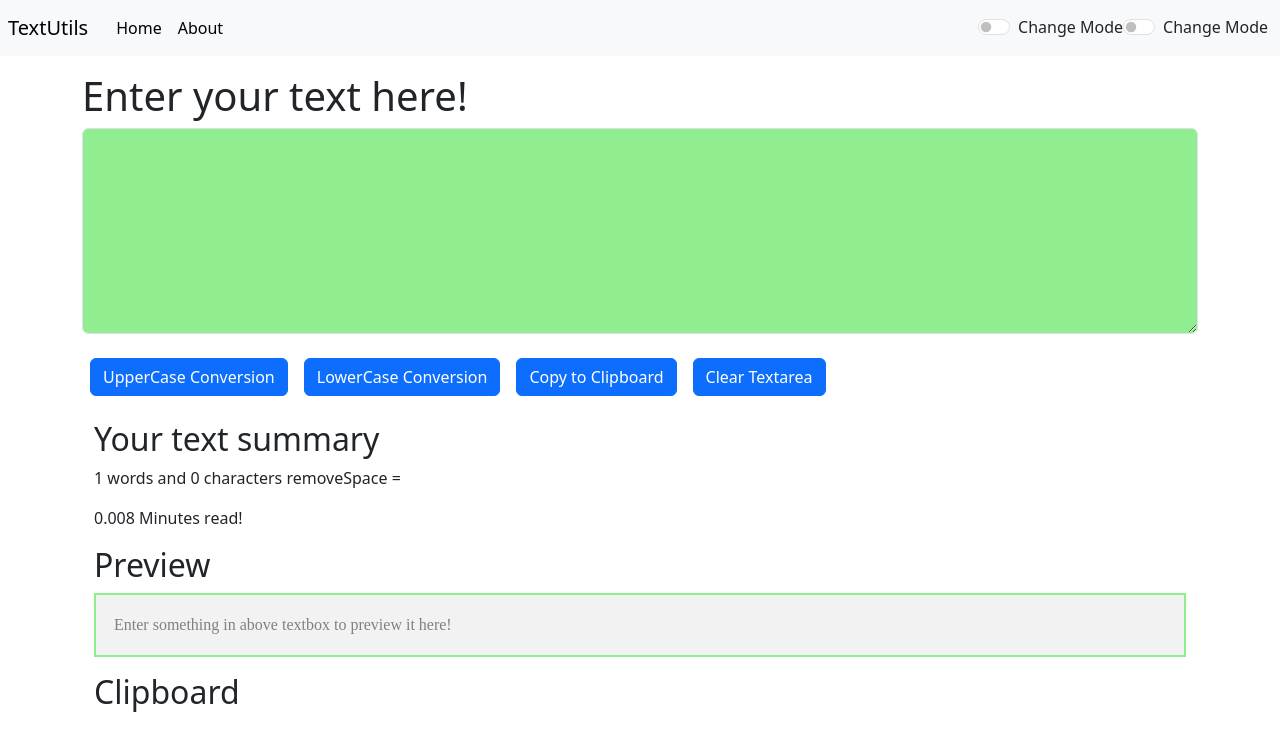
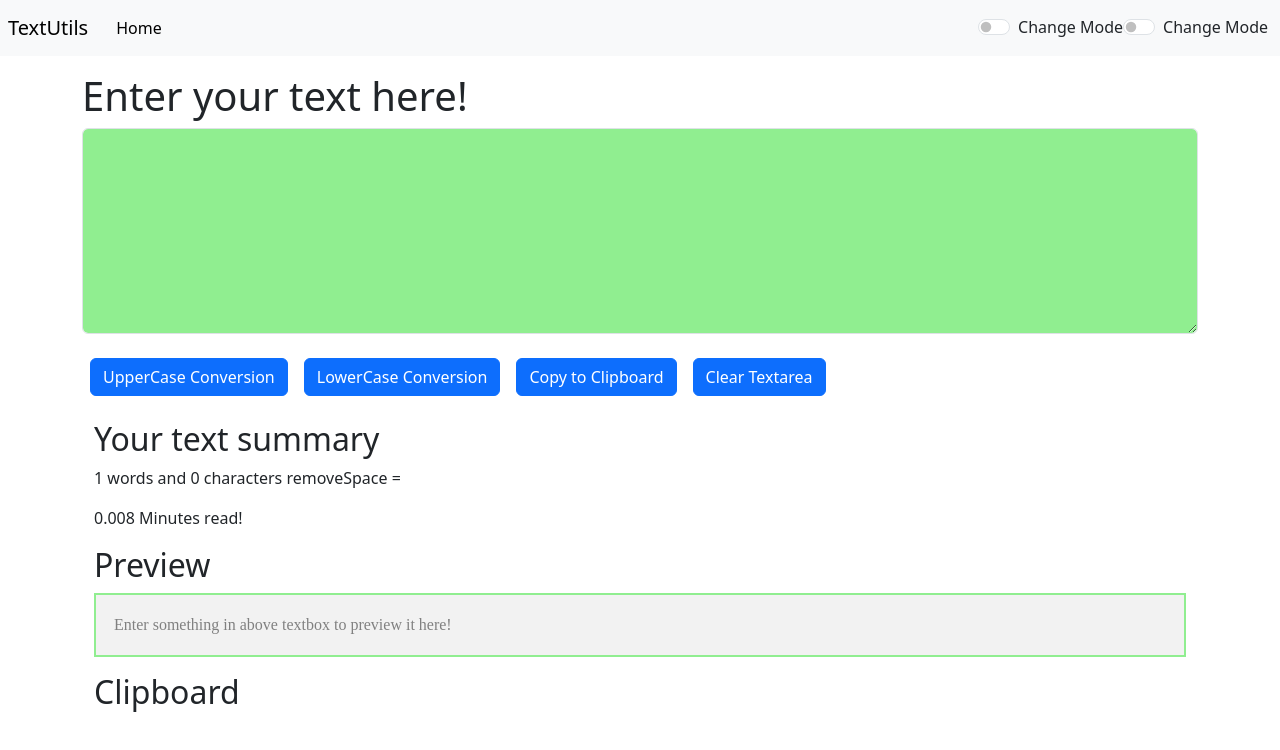
Before and after one commit to sourcebykhalid/Textutils, a React (Create React App) app: page / in a window 1280 px wide. Shown: the top 750 px of the page. Built offline with nearby package versions, Linux system fonts and the light colour scheme.

Commit message:
Update Navbar.js

```diff
--- a/src/Components/Navbar.js
+++ b/src/Components/Navbar.js
@@ -28,11 +28,7 @@
                 Home
               </Link>
             </li>
-            <li className="nav-item">
-              <Link className="nav-link active" to="/about">
-                About
-              </Link>
-            </li>
+
             <li className="nav-item">
               <Link className="nav-link active" to="/">
                 {props.aboutText}
```
